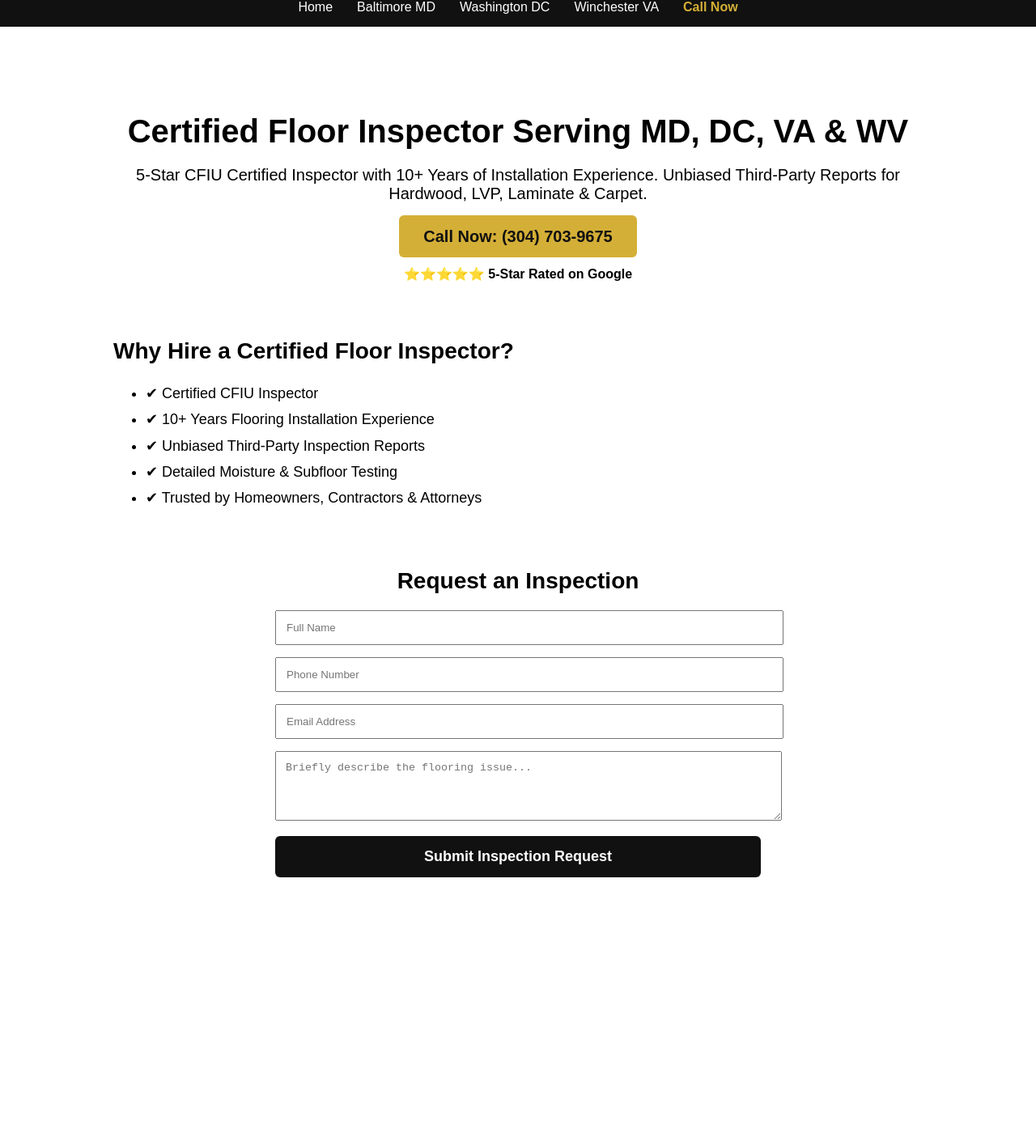
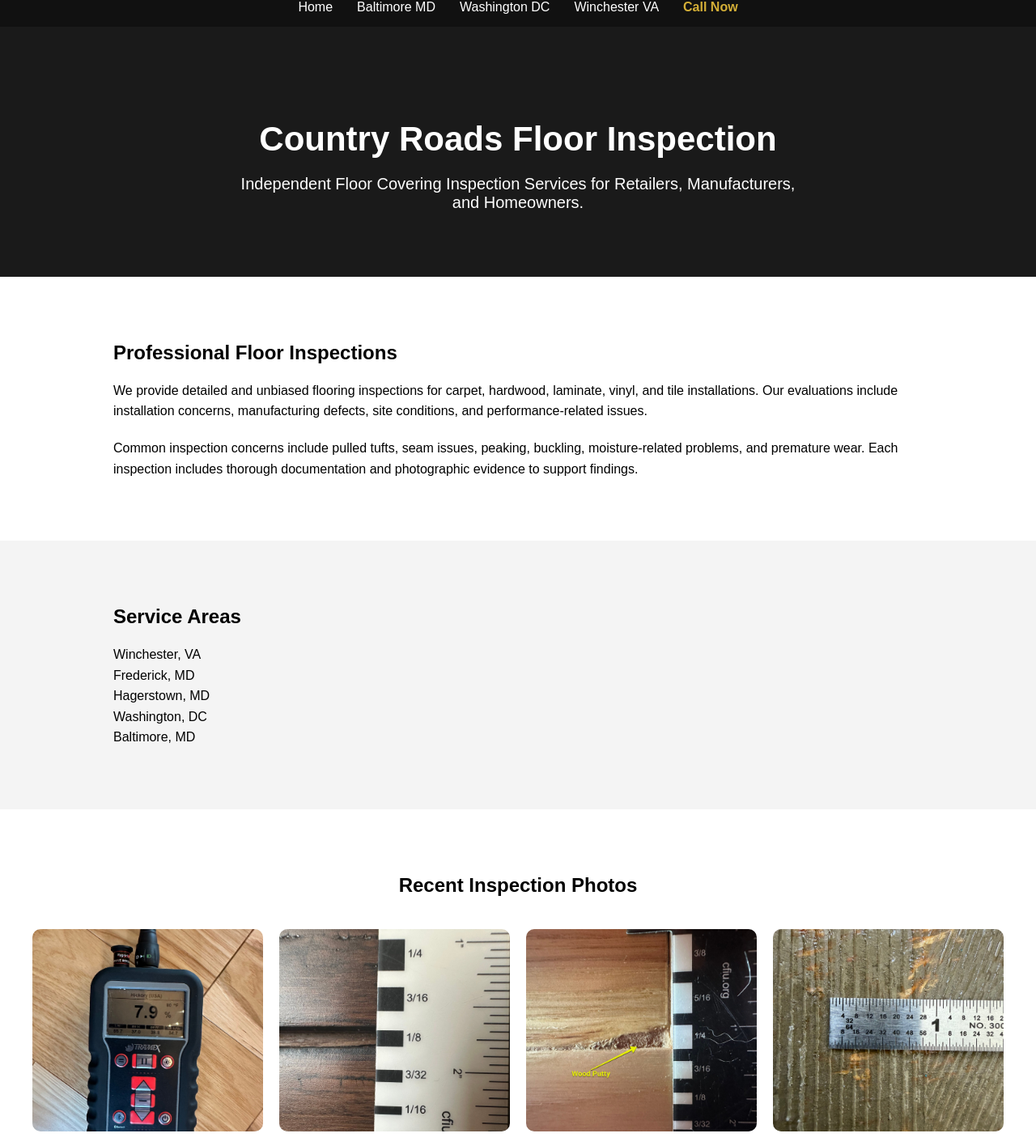
Before and after one commit to RogerN1984/country-roads-floor-inspection, a Next.js app: page / in a window 1280 px wide. Shown: the part 15-1431 px from the top of the page at 81% size. Before the commit the page ends 1179 px from the top, so only its background shows below. Built offline with nearby package versions, Linux system fonts and the light colour scheme.

Commit message:
Update page.js

```diff
--- a/app/page.js
+++ b/app/page.js
@@ -1,110 +1,111 @@
 export default function Home() {
   return (
-    <main style={{ padding: "80px 20px", maxWidth: "1000px", margin: "auto", textAlign: "center" }}>
+    <main style={{ fontFamily: "Arial, sans-serif" }}>
 
-      <h1 style={{ fontSize: "40px", marginBottom: "20px" }}>
-        Certified Floor Inspector Serving MD, DC, VA & WV
-      </h1>
+      {/* HERO SECTION */}
+      <section style={{
+        backgroundColor: "#1a1a1a",
+        color: "white",
+        padding: "80px 20px",
+        textAlign: "center"
+      }}>
+        <h1 style={{ fontSize: "42px", marginBottom: "20px" }}>
+          Country Roads Floor Inspection
+        </h1>
+        <p style={{ fontSize: "20px", maxWidth: "700px", margin: "0 auto" }}>
+          Independent Floor Covering Inspection Services for Retailers,
+          Manufacturers, and Homeowners.
+        </p>
+      </section>
 
-      <p style={{ fontSize: "20px", marginBottom: "30px" }}>
-        5-Star CFIU Certified Inspector with 10+ Years of Installation Experience.
-        Unbiased Third-Party Reports for Hardwood, LVP, Laminate & Carpet.
-      </p>
+      {/* ABOUT SECTION */}
+      <section style={{ padding: "60px 20px", maxWidth: "1000px", margin: "0 auto" }}>
+        <h2>Professional Floor Inspections</h2>
+        <p style={{ lineHeight: "1.6", marginTop: "20px" }}>
+          We provide detailed and unbiased flooring inspections for carpet,
+          hardwood, laminate, vinyl, and tile installations. Our evaluations
+          include installation concerns, manufacturing defects, site
+          conditions, and performance-related issues.
+        </p>
 
-      <a
-        href="tel:13047039675"
-        style={{
-          background: "#d4af37",
-          color: "#111",
-          padding: "15px 30px",
-          fontSize: "20px",
-          fontWeight: "bold",
-          textDecoration: "none",
-          borderRadius: "6px"
-        }}
-      >
-        Call Now: (304) 703-9675
-      </a>
+        <p style={{ lineHeight: "1.6", marginTop: "20px" }}>
+          Common inspection concerns include pulled tufts, seam issues,
+          peaking, buckling, moisture-related problems, and premature wear.
+          Each inspection includes thorough documentation and photographic
+          evidence to support findings.
+        </p>
+      </section>
 
-      <p style={{ marginTop: "25px", fontWeight: "bold" }}>
-        ⭐⭐⭐⭐⭐ 5-Star Rated on Google
-      </p>
+      {/* SERVICE AREAS */}
+      <section style={{ backgroundColor: "#f4f4f4", padding: "60px 20px" }}>
+        <div style={{ maxWidth: "1000px", margin: "0 auto" }}>
+          <h2>Service Areas</h2>
+          <p style={{ marginTop: "20px", lineHeight: "1.6" }}>
+            Winchester, VA <br />
+            Frederick, MD <br />
+            Hagerstown, MD <br />
+            Washington, DC <br />
+            Baltimore, MD
+          </p>
+        </div>
+      </section>
 
-      <div style={{ marginTop: "70px", textAlign: "left" }}>
-        <h2 style={{ fontSize: "28px", marginBottom: "20px" }}>
-          Why Hire a Certified Floor Inspector?
+      {/* PHOTO GALLERY */}
+      <section style={{ padding: "60px 20px" }}>
+        <h2 style={{ textAlign: "center", marginBottom: "40px" }}>
+          Recent Inspection Photos
         </h2>
 
-        <ul style={{ fontSize: "18px", lineHeight: "1.8" }}>
-          <li>✔ Certified CFIU Inspector</li>
-          <li>✔ 10+ Years Flooring Installation Experience</li>
-          <li>✔ Unbiased Third-Party Inspection Reports</li>
-          <li>✔ Detailed Moisture & Subfloor Testing</li>
-          <li>✔ Trusted by Homeowners, Contractors & Attorneys</li>
-        </ul>
-      </div>
+        <div
+          style={{
+            display: "grid",
+            gridTemplateColumns: "repeat(auto-fit, minmax(250px, 1fr))",
+            gap: "20px",
+            maxWidth: "1200px",
+            margin: "0 auto",
+          }}
+        >
+          {[
+            "/images/1-Jan 03 2026 07_46pm-kA7v.jpg",
+            "/images/2-Aug 13 2025 07_55pm-7juX.jpg",
+            "/images/2-Jan 03 2026 09_18pm-yQCx.jpg",
+            "/images/2-Jan 30 2026 05_20pm-GK6q.jpg",
+            "/images/3-Jan 03 2026 09_37pm-VenF.jpg",
+            "/images/3-Jan 30 2026 05_31pm-DKpj.jpg",
+            "/images/Website pic 2.jpg",
+            "/images/Website pics 1.jpg",
+          ].map((src, index) => (
+            <img
+              key={index}
+              src={src}
+              alt="Floor inspection"
+              style={{
+                width: "100%",
+                height: "250px",
+                objectFit: "cover",
+                borderRadius: "10px",
+              }}
+            />
+          ))}
+        </div>
+      </section>
 
-      <div style={{ marginTop: "70px" }}>
-        <h2 style={{ fontSize: "28px", marginBottom: "20px" }}>
-          Request an Inspection
-        </h2>
-
-        <form
-          action="https://formsubmit.co/rogerlnestor@gmail.com"
-          method="POST"
-          style={{ maxWidth: "600px", margin: "auto", textAlign: "left" }}
-        >
-          <input type="hidden" name="_captcha" value="false" />
-
-          <input
-            type="text"
-            name="name"
-            placeholder="Full Name"
-            required
-            style={{ width: "100%", padding: "12px", marginBottom: "15px" }}
-          />
-
-          <input
-            type="tel"
-            name="phone"
-            placeholder="Phone Number"
-            required
-            style={{ width: "100%", padding: "12px", marginBottom: "15px" }}
-          />
-
-          <input
-            type="email"
-            name="email"
-            placeholder="Email Address"
-            required
-            style={{ width: "100%", padding: "12px", marginBottom: "15px" }}
-          />
-
-          <textarea
-            name="message"
-            placeholder="Briefly describe the flooring issue..."
-            rows="4"
-            required
-            style={{ width: "100%", padding: "12px", marginBottom: "15px" }}
-          ></textarea>
-
-          <button
-            type="submit"
-            style={{
-              width: "100%",
-              background: "#111",
-              color: "#fff",
-              padding: "15px",
-              fontSize: "18px",
-              fontWeight: "bold",
-              border: "none",
-              borderRadius: "6px"
-            }}
-          >
-            Submit Inspection Request
-          </button>
-        </form>
-      </div>
+      {/* CONTACT SECTION */}
+      <section style={{
+        backgroundColor: "#1a1a1a",
+        color: "white",
+        padding: "60px 20px",
+        textAlign: "center"
+      }}>
+        <h2>Contact</h2>
+        <p style={{ marginTop: "20px" }}>
+          For inspection scheduling or questions regarding your report,
+          please call or email.
+        </p>
+        <p style={{ marginTop: "10px", fontWeight: "bold" }}>
+          Phone: (Your Phone Number Here)
+        </p>
+      </section>
 
     </main>
   );
```
